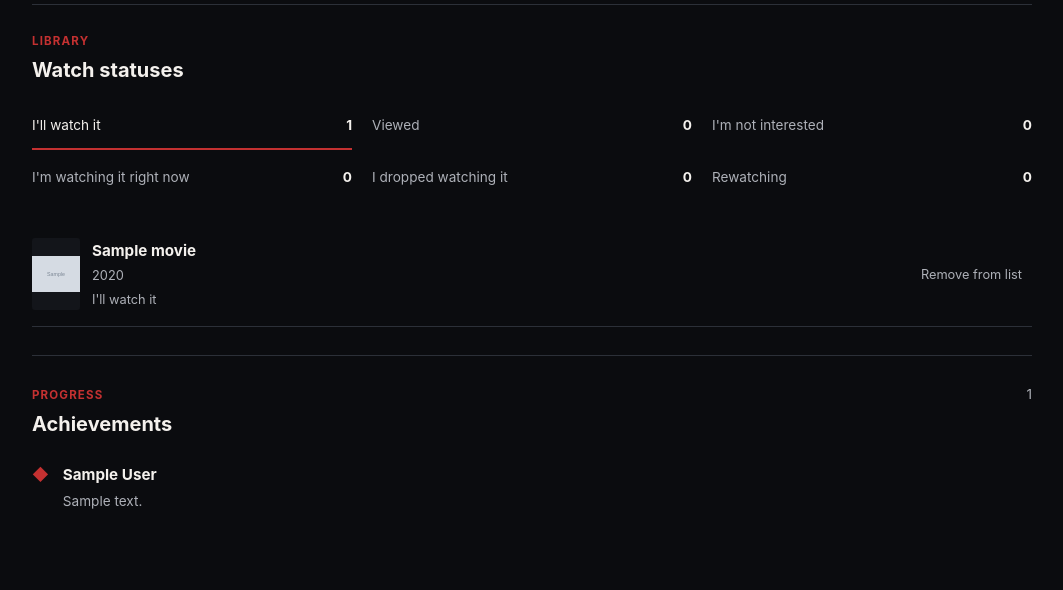
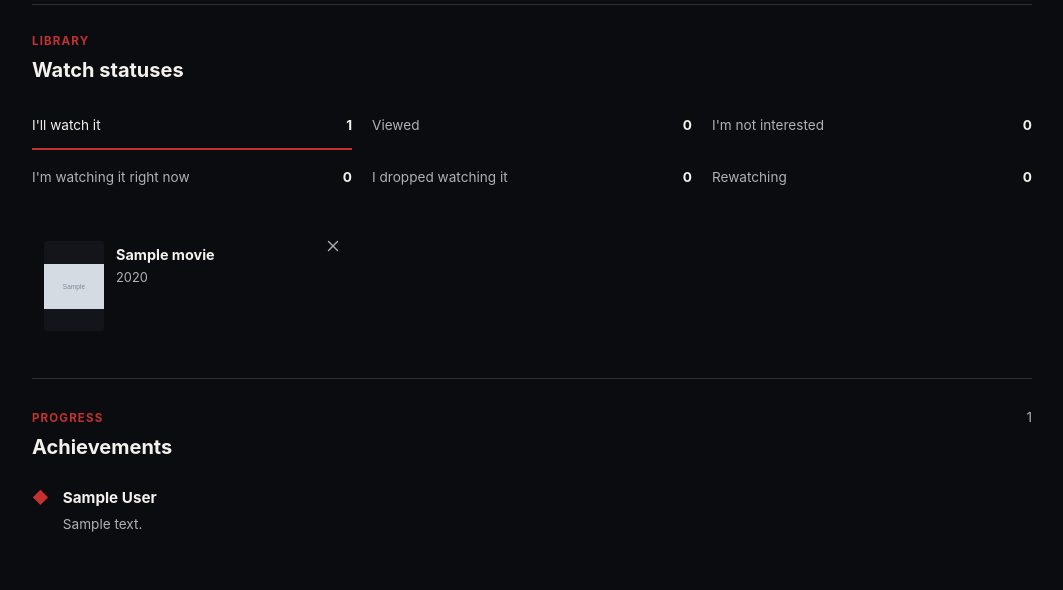
Before and after one commit to ivanKislyak/Rafs, a Django app: a page that uses accounts/templates/accounts/profile.html in a window 1280 px wide, after a click that opens the changed part. Shown: the part 539-1129 px from the top of the page, without its empty margins (108-1171 px from the left). Run offline with Django 5.2, Linux system fonts and the light colour scheme; a user stored in the database is signed in; tables that the repository leaves empty hold one stand-in row (values such as "Sample post"); grey boxes marked "Sample" are stand-in pictures.

Commit message:
feat: enhance profile movie display with improved layout and accessibility features

```diff
--- a/accounts/static/accounts/css/profile.css
+++ b/accounts/static/accounts/css/profile.css
@@ -284,21 +284,34 @@
 
 .profile-watch-movies {
   display: grid;
+  grid-template-columns: repeat(auto-fill, minmax(min(100%, 280px), 1fr));
+  gap: 12px;
 }
 
 .profile-watch-movie {
+  position: relative;
   display: grid;
-  grid-template-columns: 48px minmax(0, 1fr) auto;
-  gap: 12px;
-  align-items: center;
-  padding: 16px 0;
-  border-bottom: 1px solid var(--color-border);
-  transition: opacity 220ms ease, transform 220ms ease;
+  grid-template-columns: 60px minmax(0, 1fr);
+  grid-template-rows: minmax(0, 1fr);
+  gap: 4px 12px;
+  min-width: 0;
+  min-height: 114px;
+  padding: 12px;
+}
+
+.profile-watch-movie--editable {
+  grid-template-rows: minmax(0, 1fr) 36px;
+  min-height: 128px;
+}
+
+.profile-watch-movie--editable .profile-watch-movie-cover-link {
+  grid-row: 1 / 3;
 }
 
 .profile-watch-movie-cover-link {
   display: block;
-  width: 48px;
+  align-self: center;
+  width: 60px;
   aspect-ratio: 2 / 3;
   border-radius: 3px;
   background: var(--color-surface);
@@ -314,16 +327,29 @@
 
 .profile-watch-movie-copy {
   display: grid;
+  grid-column: 2;
+  align-self: center;
   justify-items: start;
   min-width: 0;
   gap: 4px;
 }
 
+.profile-watch-movie--editable .profile-watch-movie-copy {
+  padding-inline-end: 36px;
+}
+
 .profile-watch-movie-title {
+  display: -webkit-box;
+  -webkit-box-orient: vertical;
+  -webkit-line-clamp: 2;
+  line-clamp: 2;
   max-width: 100%;
+  max-height: 2.7em;
+  overflow: hidden;
   overflow-wrap: anywhere;
   color: var(--color-text);
-  font-size: .95rem;
+  font-size: .9rem;
+  line-height: 1.35;
   font-weight: 700;
   text-decoration: none;
 }
@@ -332,21 +358,23 @@
   color: var(--color-accent);
 }
 
-.profile-watch-movie-year, .profile-watch-movie-status, .profile-watch-removed-message, .profile-watch-movie-feedback {
+.profile-watch-movie-year, .profile-watch-removed-message, .profile-watch-movie-feedback {
   color: var(--color-text-muted);
   font-size: .8rem;
 }
 
 .profile-watch-movie-actions {
   display: flex;
-  flex-wrap: wrap;
+  grid-column: 2;
+  grid-row: 2;
+  min-width: 0;
   align-items: center;
   gap: 8px;
 }
 
 .profile-watch-remove, .profile-watch-undo {
-  min-height: 44px;
-  padding: 8px 10px;
+  min-height: 36px;
+  padding: 6px 8px;
   border: 0;
   border-radius: 4px;
   background: transparent;
@@ -356,9 +384,50 @@
   cursor: pointer;
 }
 
-.profile-watch-remove:hover, .profile-watch-undo:hover {
+.profile-watch-remove {
+  position: absolute;
+  inset-block-start: 4px;
+  inset-inline-end: 4px;
+  display: inline-flex;
+  align-items: center;
+  justify-content: center;
+  width: 40px;
+  height: 40px;
+  padding: 0;
+}
+
+.profile-watch-remove svg {
+  fill: none;
+  stroke: currentColor;
+  stroke-width: 1.8;
+  stroke-linecap: round;
+}
+
+.profile-watch-remove:hover {
+  color: var(--color-accent);
+  background: var(--color-accent-surface-subtle);
+}
+
+.profile-watch-undo {
+  flex-shrink: 0;
+}
+
+.profile-watch-undo:hover {
   color: var(--color-text);
   background: var(--color-surface-hover);
+}
+
+.profile-watch-remove:focus-visible, .profile-watch-undo:focus-visible {
+  outline: 2px solid var(--color-focus-visible-outline);
+  outline-offset: 2px;
+}
+
+.profile-watch-removed-message {
+  flex: 1;
+  min-width: 0;
+  overflow: hidden;
+  text-overflow: ellipsis;
+  white-space: nowrap;
 }
 
 .profile-watch-remove:disabled, .profile-watch-undo:disabled {
--- a/accounts/static/accounts/js/profile-library.js
+++ b/accounts/static/accounts/js/profile-library.js
@@ -4,9 +4,6 @@
   if (!library) {
     return;
   }
-
-  const reducedMotion = window.matchMedia("(prefers-reduced-motion: reduce)");
-  const removalTimers = new WeakMap();
 
   const controlledPanel = (control) => (
     document.getElementById(control.getAttribute("aria-controls"))
@@ -45,17 +42,41 @@
   const confirmButton = dialog.querySelector("[data-profile-watch-confirm]");
   let pendingCard = null;
   let pendingTrigger = null;
+  let returnFocus = null;
 
-  const closeDialog = () => {
+  const focusControl = (control) => {
+    if (!control?.isConnected) return;
+    const panel = control.closest("[data-profile-watch-panel]");
+    const target = panel?.hidden
+      ? library.querySelector(`[data-profile-watch-toggle][aria-controls="${panel.id}"]`)
+      : control;
+    target?.focus({ preventScroll: true });
+  };
+
+  const finishDialog = () => {
+    const target = returnFocus || pendingTrigger;
+    pendingCard = null;
+    pendingTrigger = null;
+    returnFocus = null;
+    confirmButton.disabled = false;
+    cancelButton.disabled = false;
+    focusControl(target);
+  };
+
+  const closeDialog = (focusTarget = pendingTrigger) => {
+    if (pendingCard?.dataset.pending === "true") return;
+    returnFocus = focusTarget;
     if (typeof dialog.close === "function" && dialog.open) {
       dialog.close();
     } else {
       dialog.removeAttribute("open");
+      finishDialog();
     }
   };
 
   const setCount = (card, difference) => {
     const panel = card.closest("[data-profile-watch-panel]");
+    if (!panel) return;
     const toggle = document.querySelector(
       `[aria-controls="${panel.id}"][data-profile-watch-toggle]`
     );
@@ -65,15 +86,6 @@
       const nextCount = Math.max(0, Number(count.dataset.count) + difference);
       count.dataset.count = String(nextCount);
       count.textContent = String(nextCount);
-    }
-  };
-
-  const updateEmptyState = (panel) => {
-    const emptyState = panel.querySelector("[data-profile-watch-empty]");
-    const hasMovies = Boolean(panel.querySelector("[data-library-movie]"));
-
-    if (emptyState) {
-      emptyState.hidden = hasMovies;
     }
   };
 
@@ -99,27 +111,6 @@
     return data;
   };
 
-  const removeCardAfterUndoWindow = (card) => {
-    const previousTimer = removalTimers.get(card);
-    if (previousTimer) {
-      window.clearTimeout(previousTimer);
-    }
-
-    const undoTimer = window.setTimeout(() => {
-      card.classList.add("is-leaving");
-      const animationDelay = reducedMotion.matches ? 0 : 220;
-      const removeTimer = window.setTimeout(() => {
-        const panel = card.closest("[data-profile-watch-panel]");
-        card.remove();
-        updateEmptyState(panel);
-      }, animationDelay);
-
-      removalTimers.set(card, removeTimer);
-    }, 8000);
-
-    removalTimers.set(card, undoTimer);
-  };
-
   const showError = (card) => {
     const feedback = card.querySelector("[data-library-feedback]");
     if (feedback) {
@@ -127,10 +118,18 @@
     }
   };
 
-  document.querySelectorAll("[data-library-remove]").forEach((trigger) => {
-    trigger.addEventListener("click", () => {
-      pendingCard = trigger.closest("[data-library-movie]");
+  // Delegation also covers cards inserted into a status panel after page load.
+  library.addEventListener("click", async (event) => {
+    if (!(event.target instanceof Element)) return;
+    const trigger = event.target.closest("[data-library-remove]");
+    if (trigger) {
+      const card = trigger.closest("[data-library-movie]");
+      if (!card || trigger.disabled || card.dataset.pending === "true"
+          || card.classList.contains("is-removed") || dialog.hasAttribute("open")) return;
+      event.preventDefault();
+      pendingCard = card;
       pendingTrigger = trigger;
+      returnFocus = null;
       dialogName.textContent = pendingCard.dataset.movieName;
 
       if (typeof dialog.showModal === "function") {
@@ -140,13 +139,51 @@
       }
 
       cancelButton.focus();
-    });
+      return;
+    }
+
+    const undoButton = event.target.closest("[data-library-undo]");
+    if (!undoButton) return;
+    const card = undoButton.closest("[data-library-movie]");
+    if (!card || undoButton.disabled || card.dataset.pending === "true"
+        || !card.classList.contains("is-removed")) return;
+    event.preventDefault();
+    const removeButton = card.querySelector("[data-library-remove]");
+    const removedMessage = card.querySelector("[data-library-removed]");
+    const feedback = card.querySelector("[data-library-feedback]");
+    card.dataset.pending = "true";
+    card.setAttribute("aria-busy", "true");
+    undoButton.disabled = true;
+    feedback.textContent = "";
+
+    try {
+      const data = await updateStatus(card);
+      if (data.status !== card.dataset.status) {
+        throw new Error(library.dataset.updateError);
+      }
+
+      card.classList.remove("is-removed");
+      removedMessage.hidden = true;
+      undoButton.hidden = true;
+      removeButton.hidden = false;
+      removeButton.disabled = false;
+      setCount(card, 1);
+    } catch (error) {
+      showError(card);
+    } finally {
+      delete card.dataset.pending;
+      card.setAttribute("aria-busy", "false");
+      undoButton.disabled = false;
+      if (document.activeElement === document.body || document.activeElement === undoButton) {
+        focusControl(card.classList.contains("is-removed") ? undoButton : removeButton);
+      }
+    }
   });
 
-  cancelButton.addEventListener("click", closeDialog);
+  cancelButton.addEventListener("click", () => closeDialog());
 
   confirmButton.addEventListener("click", async () => {
-    if (!pendingCard || !pendingTrigger) {
+    if (!pendingCard || !pendingTrigger || pendingCard.dataset.pending === "true") {
       return;
     }
 
@@ -156,7 +193,10 @@
     const removedMessage = card.querySelector("[data-library-removed]");
     const undoButton = card.querySelector("[data-library-undo]");
 
+    card.dataset.pending = "true";
+    card.setAttribute("aria-busy", "true");
     confirmButton.disabled = true;
+    cancelButton.disabled = true;
     trigger.disabled = true;
     feedback.textContent = "";
 
@@ -171,46 +211,20 @@
       trigger.hidden = true;
       removedMessage.hidden = false;
       undoButton.hidden = false;
-      removeCardAfterUndoWindow(card);
     } catch (error) {
-      trigger.disabled = false;
       showError(card);
     } finally {
+      delete card.dataset.pending;
+      card.setAttribute("aria-busy", "false");
       confirmButton.disabled = false;
-      closeDialog();
+      cancelButton.disabled = false;
+      trigger.disabled = false;
+      closeDialog(card.classList.contains("is-removed") ? undoButton : trigger);
     }
   });
 
-  document.querySelectorAll("[data-library-undo]").forEach((undoButton) => {
-    undoButton.addEventListener("click", async () => {
-      const card = undoButton.closest("[data-library-movie]");
-      const removeButton = card.querySelector("[data-library-remove]");
-      const removedMessage = card.querySelector("[data-library-removed]");
-      const feedback = card.querySelector("[data-library-feedback]");
-      const timer = removalTimers.get(card);
-
-      window.clearTimeout(timer);
-      undoButton.disabled = true;
-      feedback.textContent = "";
-
-      try {
-        const data = await updateStatus(card);
-        if (data.status !== card.dataset.status) {
-          throw new Error(library.dataset.updateError);
-        }
-
-        card.classList.remove("is-removed", "is-leaving");
-        removedMessage.hidden = true;
-        undoButton.hidden = true;
-        removeButton.hidden = false;
-        removeButton.disabled = false;
-        setCount(card, 1);
-      } catch (error) {
-        undoButton.disabled = false;
-        showError(card);
-        removeCardAfterUndoWindow(card);
-      }
-    });
+  dialog.addEventListener("cancel", (event) => {
+    if (pendingCard?.dataset.pending === "true") event.preventDefault();
   });
 
   dialog.addEventListener("click", (event) => {
@@ -219,9 +233,6 @@
     }
   });
   dialog.addEventListener("close", () => {
-    confirmButton.disabled = false;
-    pendingTrigger?.focus();
-    pendingCard = null;
-    pendingTrigger = null;
+    if (!dialog.open) finishDialog();
   });
 })();
--- a/accounts/templates/accounts/profile.html
+++ b/accounts/templates/accounts/profile.html
@@ -158,7 +158,7 @@
                          hidden>
                         <div class="profile-watch-movies">
                             {% for watch_entry in status.movies %}
-                                <article class="profile-watch-movie"
+                                <article class="profile-watch-movie{% if is_owner %} profile-watch-movie--editable{% endif %}"
                                          data-library-movie
                                          data-movie-id="{{ watch_entry.movie_id }}"
                                          data-status="{{ status.value }}"
@@ -169,6 +169,8 @@
                                         {% if watch_entry.movie.cover and watch_entry.movie.image_exists %}
                                             <img class="profile-watch-movie-cover"
                                                  src="{{ watch_entry.movie.cover.url }}"
+                                                 data-fallback-src="{% static 'movies/images/nocover.png' %}"
+                                                 onerror="this.onerror=null; this.src=this.dataset.fallbackSrc;"
                                                  alt="{{ watch_entry.movie.name }}">
                                         {% elif watch_entry.movie.cover_url %}
                                             <img class="profile-watch-movie-cover"
@@ -184,19 +186,26 @@
                                     </a>
                                     <div class="profile-watch-movie-copy">
                                         <a class="profile-watch-movie-title"
+                                           title="{{ watch_entry.movie.name }}"
                                            href="{% url 'movies:detail' watch_entry.movie_id %}">{{ watch_entry.movie.name }}</a>
                                         {% if watch_entry.movie.year %}
                                             <span class="profile-watch-movie-year">{{ watch_entry.movie.year }}</span>
                                         {% endif %}
-                                        <span class="profile-watch-movie-status">{{ status.label }}</span>
                                     </div>
                                     {% if is_owner %}
                                         <div class="profile-watch-movie-actions">
                                             <button class="profile-watch-remove"
                                                     type="button"
-                                                    data-library-remove>{% translate "Remove from list" %}</button>
+                                                    data-library-remove
+                                                    aria-label="{% translate 'Remove from list' %}"
+                                                    title="{% translate 'Remove from list' %}">
+                                                <svg viewBox="0 0 24 24" width="18" height="18" aria-hidden="true" focusable="false">
+                                                    <path d="m6 6 12 12M18 6 6 18"></path>
+                                                </svg>
+                                            </button>
                                             <span class="profile-watch-removed-message"
                                                   data-library-removed
+                                                  role="status"
                                                   hidden>{% translate "Removed from list" %}</span>
                                             <button class="profile-watch-undo"
                                                     type="button"
```
Also changed, not shown: other parts of accounts/static/accounts/css/profile.css (+23 -21 lines).
